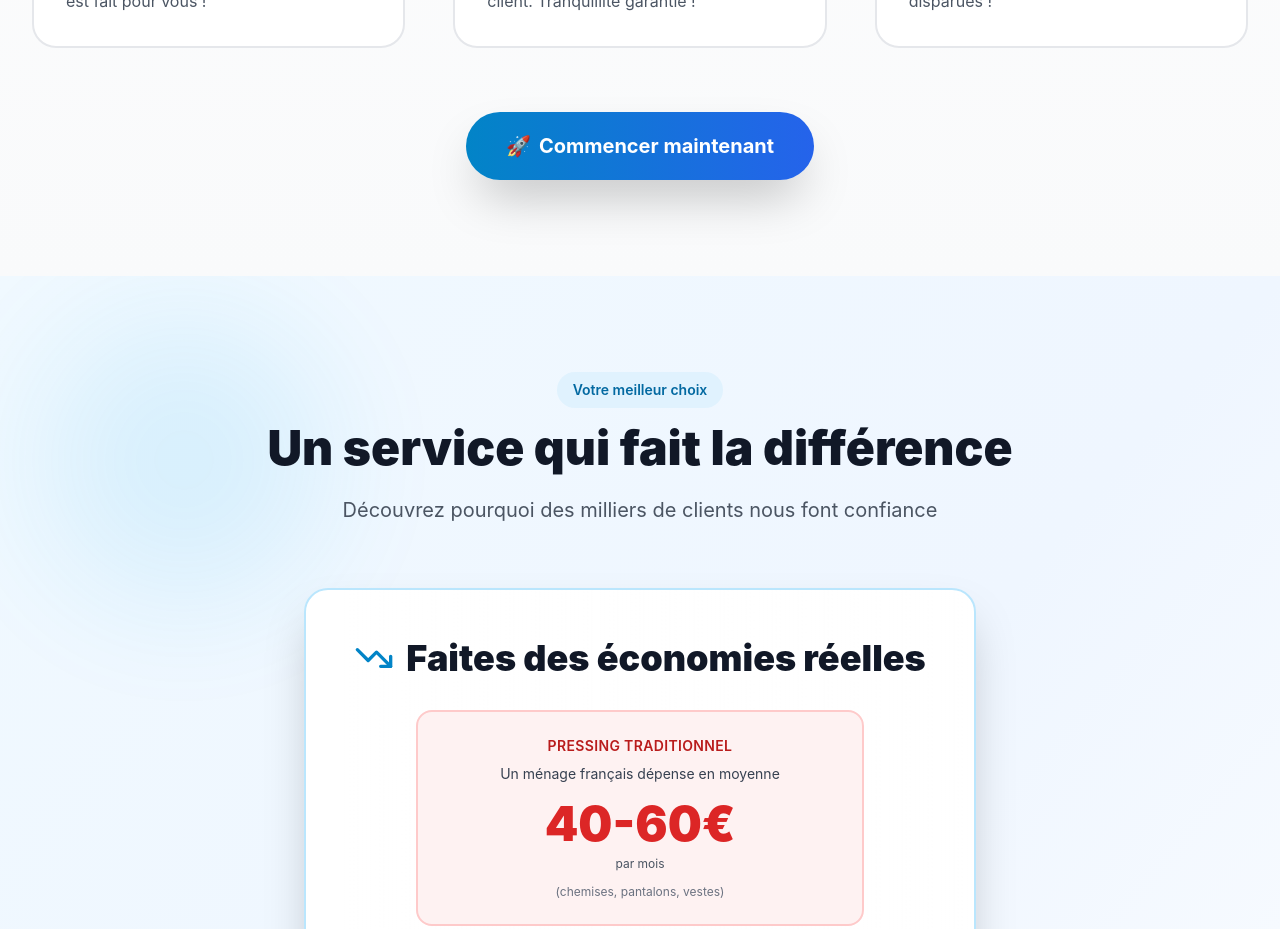
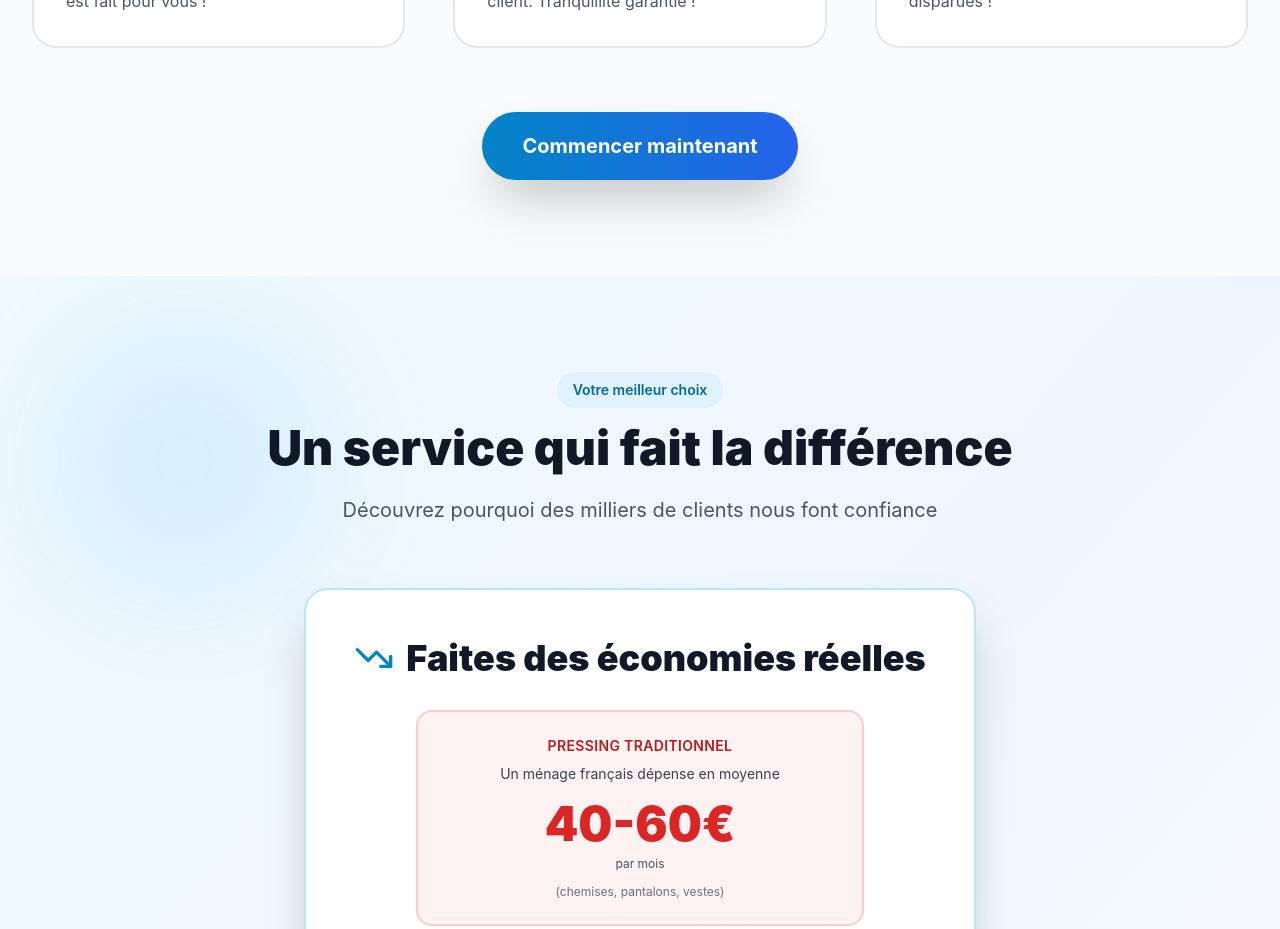
Before and after one commit to zekitml61-maker/sanane, a Next.js app: page / in a window 1280 px wide. Shown: the part 1880-2809 px from the top of the page. Built offline with nearby package versions, Linux system fonts and the light colour scheme.

Commit message:
Remove: Suppression emoji fusee du bouton CTA

```diff
--- a/components/HowItWorksNew.tsx
+++ b/components/HowItWorksNew.tsx
@@ -299,7 +299,6 @@ export default function HowItWorksNew() {
             href="#tarifs"
             className="inline-flex items-center gap-2 bg-gradient-to-r from-primary-600 to-blue-600 text-white px-10 py-5 rounded-full text-xl font-bold hover:scale-105 active:scale-95 transition-all shadow-2xl hover:shadow-primary-500/50"
           >
-            <span>🚀</span>
             <span>Commencer maintenant</span>
           </a>
         </div>
```
